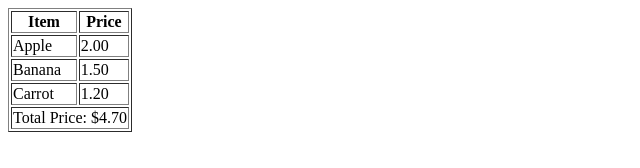
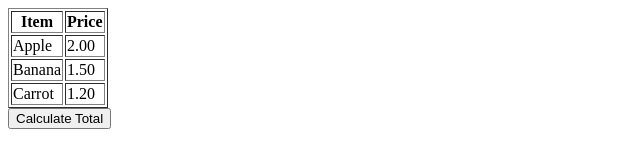
Before and after one commit to acciojob/grofers-checkout-kunalkanwarr, a website: page main.html in a window 1280 px wide. Shown: the whole page, without its empty margins (0-640 px from the left). Drawn offline with Linux system fonts and the light colour scheme.

Commit message:
created a submission

```diff
--- a/main.html
+++ b/main.html
@@ -25,6 +25,8 @@
         </tr>
     </table>
 
+    <button id="calculate-btn">Calculate Total</button>
+
     <script>
         function calculateTotal() {
             let prices = document.querySelectorAll(".price");
@@ -44,7 +46,7 @@
             table.appendChild(totalRow);
         }
 
-        document.addEventListener("DOMContentLoaded", calculateTotal);
+        document.getElementById("calculate-btn").addEventListener("click", calculateTotal);
     </script>
 </body>
 </html>
```
